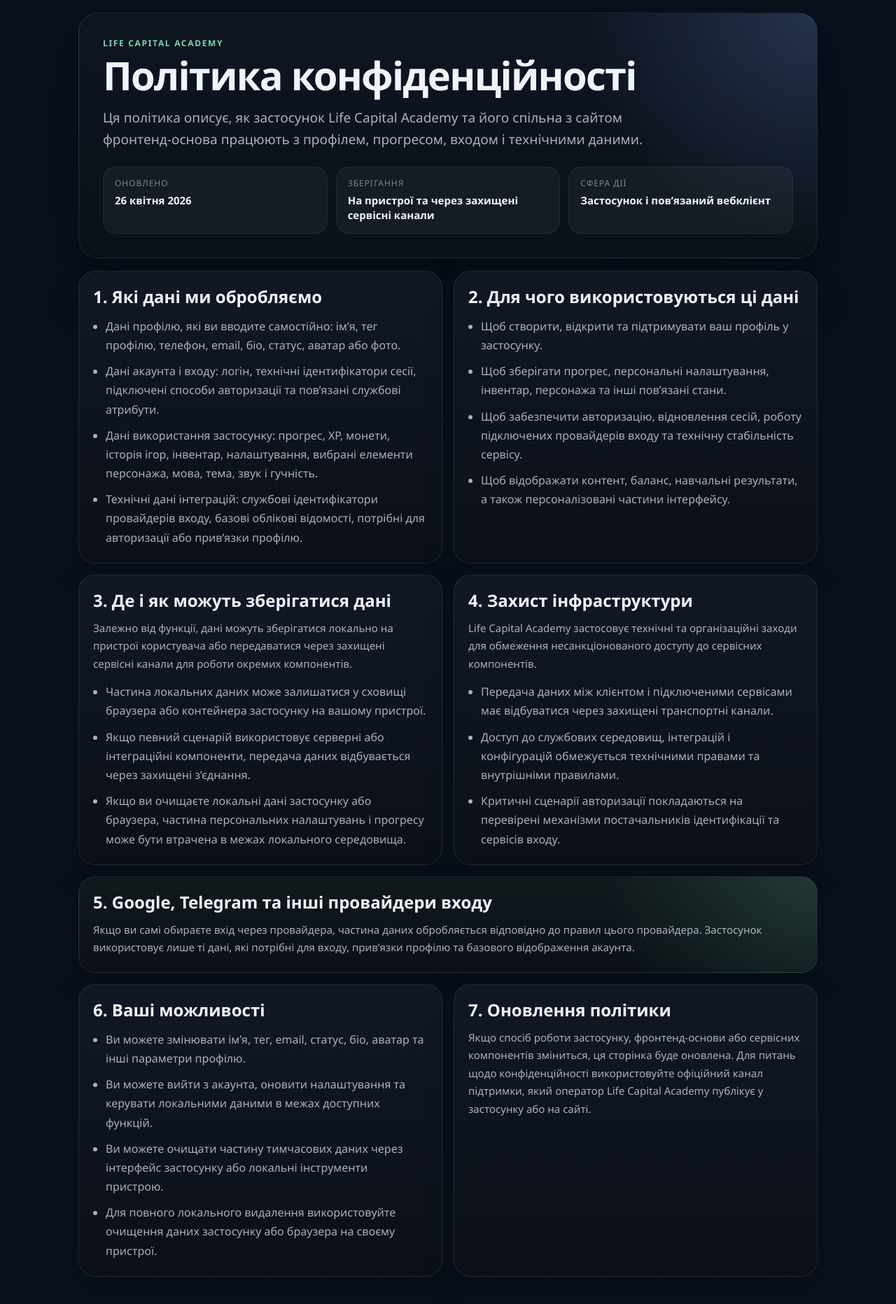
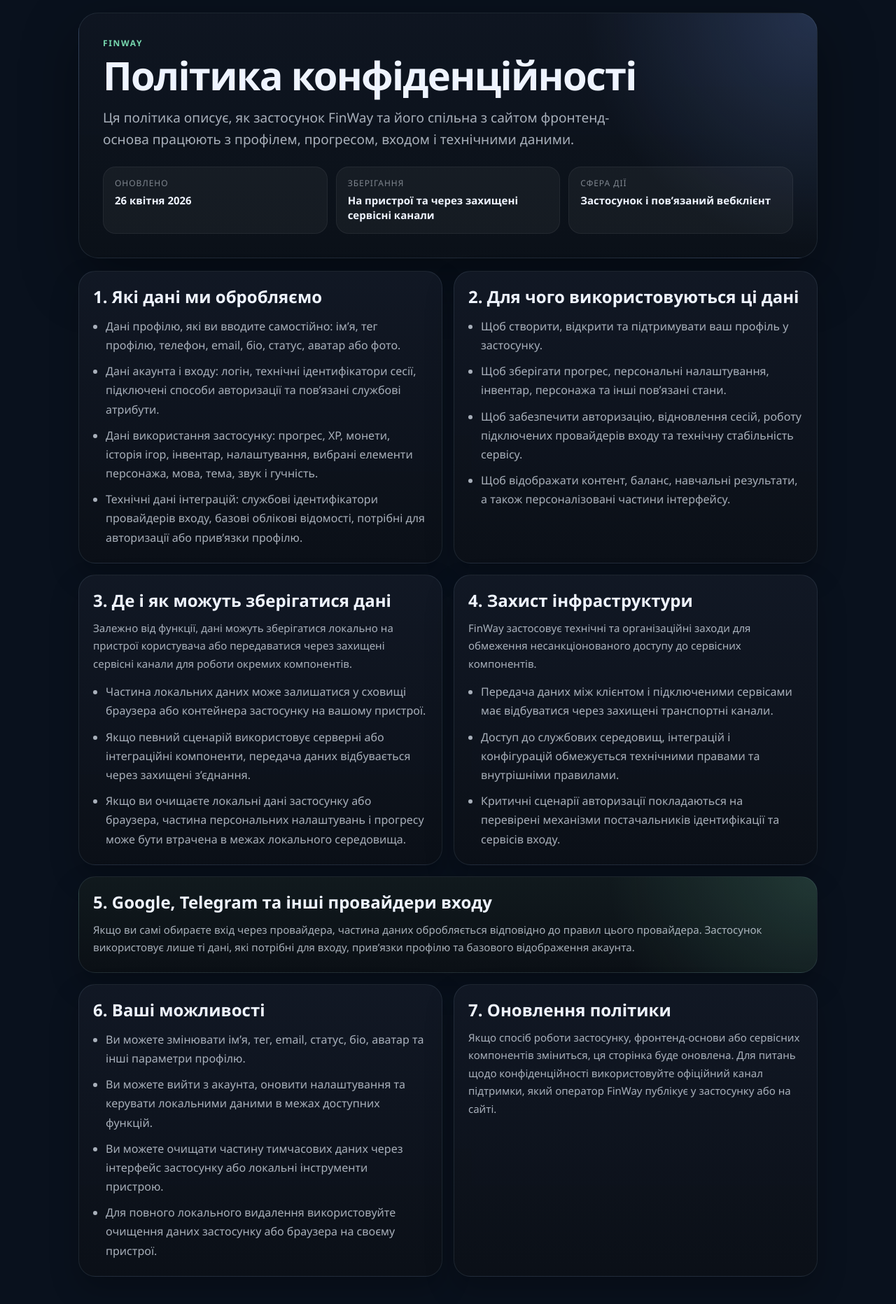
Before and after one commit to adminproxmox-afk/app, a PHP site: page /privacy.html in a window 1280 px wide. Shown: the part 72-1935 px from the top of the page at 70% size. Run offline with PHP 8.4, Linux system fonts and the light colour scheme.

Commit message:
feat: rename public application branding to FinWay

```diff
--- a/api/index.php
+++ b/api/index.php
@@ -4,7 +4,7 @@ require __DIR__ . '/_bootstrap.php';
 
 lca_send_json([
     'ok' => true,
-    'service' => 'life-capital-api',
+    'service' => 'finway-api',
     'endpoints' => [
         'GET /api/health.php',
         'GET /api/me.php',
--- a/game/catalog/it/webdev/games/html-crash-course/index.html
+++ b/game/catalog/it/webdev/games/html-crash-course/index.html
@@ -3,7 +3,9 @@
 <head>
   <meta charset="UTF-8">
   <meta name="viewport" content="width=device-width, initial-scale=1.0, user-scalable=no">
-  <title>HTML Crash Course</title>
+  <title>HTML Crash Course | FinWay</title>
+<meta name="application-name" content="FinWay">
+<meta property="og:site_name" content="FinWay">
   <script>
     (() => {
       try {
@@ -43,7 +45,7 @@
 
         <section class="course-card">
           <div>
-            <p class="course-card__eyebrow">Life Capital Academy</p>
+            <p class="course-card__eyebrow">FinWay</p>
             <h2>Збери HTML. Перевір. Йди далі.</h2>
             <p>10 коротких рівнів з preview, XP і монетами.</p>
           </div>
--- a/game/catalog/it/webdev/games/html-crash-course/runtime/index.html
+++ b/game/catalog/it/webdev/games/html-crash-course/runtime/index.html
@@ -4,7 +4,9 @@
   <meta charset="UTF-8">
   <meta name="viewport" content="width=device-width, initial-scale=1.0">
   <meta name="color-scheme" content="dark light">
-  <title>HTML Crash Course</title>
+  <title>HTML Crash Course | FinWay</title>
+<meta name="application-name" content="FinWay">
+<meta property="og:site_name" content="FinWay">
   <link rel="stylesheet" href="style/html-crash-course-game.css?v=20260513-dnd3">
 </head>
 <body>
@@ -95,7 +97,7 @@
     <section class="finish-screen" id="finishScreen" hidden>
       <div class="finish-card">
         <p class="eyebrow">Курс завершено</p>
-        <h2>Ти зібрав першу HTML-сторінку LCA</h2>
+        <h2>Ти зібрав першу HTML-сторінку FinWay</h2>
         <p>Усі 10 місій пройдено. Прогрес і нагорода збережені.</p>
         <div class="finish-stats">
           <span id="finishXp">90 XP</span>
--- a/js/privacy.js
+++ b/js/privacy.js
@@ -3,16 +3,16 @@
 
   const TEXT = {
     uk: {
-      pageTitle: 'Політика конфіденційності | Life Capital Academy',
+      pageTitle: 'Політика конфіденційності | FinWay',
       backLoggedIn: 'До налаштувань',
       backGuest: 'До входу',
       about: 'Про додаток',
       terms: 'Умови',
       appLoggedIn: 'На головну',
       appGuest: 'Увійти',
-      kicker: 'Life Capital Academy',
+      kicker: 'FinWay',
       title: 'Політика конфіденційності',
-      lead: 'Ця політика описує, як застосунок Life Capital Academy та його спільна з сайтом фронтенд-основа працюють з профілем, прогресом, входом і технічними даними.',
+      lead: 'Ця політика описує, як застосунок FinWay та його спільна з сайтом фронтенд-основа працюють з профілем, прогресом, входом і технічними даними.',
       updatedLabel: 'Оновлено',
       updatedValue: '26 квітня 2026',
       storageLabel: 'Зберігання',
@@ -21,16 +21,16 @@
       scopeValue: 'Застосунок і пов’язаний вебклієнт'
     },
     en: {
-      pageTitle: 'Privacy Policy | Life Capital Academy',
+      pageTitle: 'Privacy Policy | FinWay',
       backLoggedIn: 'Back to settings',
       backGuest: 'Back to sign in',
       about: 'About app',
       terms: 'Terms',
       appLoggedIn: 'Open app',
       appGuest: 'Sign in',
-      kicker: 'Life Capital Academy',
+      kicker: 'FinWay',
       title: 'Privacy Policy',
-      lead: 'This policy explains how the Life Capital Academy app and its shared website-based frontend handle profile, progress, sign-in, and technical data.',
+      lead: 'This policy explains how the FinWay app and its shared website-based frontend handle profile, progress, sign-in, and technical data.',
       updatedLabel: 'Updated',
       updatedValue: 'April 26, 2026',
       storageLabel: 'Storage',
--- a/login.html
+++ b/login.html
@@ -3,7 +3,9 @@
 <head>
   <meta charset="UTF-8">
   <meta name="viewport" content="width=device-width, initial-scale=1.0">
-  <title>Sign In</title>
+  <title>Вхід | FinWay</title>
+<meta name="application-name" content="FinWay">
+<meta property="og:site_name" content="FinWay">
   <script src="js/memory-storage.js"></script>
   <script>
     (() => {
@@ -38,7 +40,7 @@
     <div class="auth-glow auth-glow--two"></div>
 
     <main class="card auth-card">
-      <div class="icon">⬛</div>
+      <div class="icon auth-brand">FinWay</div>
       <h2>Увійдіть в акаунт</h2>
       <p class="subtitle" id="authSubtitle">Використайте логін, email або підключений провайдер, щоб продовжити.</p>
 
--- a/pages/character.html
+++ b/pages/character.html
@@ -3,7 +3,9 @@
 <head>
   <meta charset="UTF-8">
   <meta name="viewport" content="width=device-width, initial-scale=1.0, user-scalable=no">
-  <title>Аватар</title>
+  <title>Персонаж | FinWay</title>
+<meta name="application-name" content="FinWay">
+<meta property="og:site_name" content="FinWay">
   <script src="../js/memory-storage.js"></script>
   <script>
     (() => {
--- a/pages/setting.html
+++ b/pages/setting.html
@@ -3,7 +3,9 @@
 <head>
 <meta charset="UTF-8">
 <meta name="viewport" content="width=device-width, initial-scale=1.0, user-scalable=no">
-<title>Налаштування</title>
+<title>Налаштування | FinWay</title>
+<meta name="application-name" content="FinWay">
+<meta property="og:site_name" content="FinWay">
 <script src="../js/memory-storage.js"></script>
 <script>
 (() => {
--- a/pages/shop.html
+++ b/pages/shop.html
@@ -3,7 +3,9 @@
 <head>
 <meta charset="UTF-8">
 <meta name="viewport" content="width=device-width, initial-scale=1.0, user-scalable=no">
-<title>Магазин</title>
+<title>Магазин | FinWay</title>
+<meta name="application-name" content="FinWay">
+<meta property="og:site_name" content="FinWay">
 <script src="../js/memory-storage.js"></script>
 <script>
 (() => {
--- a/privacy.html
+++ b/privacy.html
@@ -3,8 +3,10 @@
 <head>
   <meta charset="UTF-8">
   <meta name="viewport" content="width=device-width, initial-scale=1.0">
-  <meta name="description" content="Privacy Policy for the current web version of Life Capital Academy.">
-  <title>Політика конфіденційності | Life Capital Academy</title>
+  <meta name="description" content="Privacy Policy for the current web version of FinWay.">
+  <title>Політика конфіденційності | FinWay</title>
+<meta name="application-name" content="FinWay">
+<meta property="og:site_name" content="FinWay">
   <script>
     (() => {
       try {
@@ -47,10 +49,10 @@
     </header>
 
     <section class="policy-hero">
-      <p class="policy-kicker" id="policyKicker">Life Capital Academy</p>
+      <p class="policy-kicker" id="policyKicker">FinWay</p>
       <h1 class="policy-title" id="policyTitle">Політика конфіденційності</h1>
       <p class="policy-lead" id="policyLead">
-        Ця політика описує, як застосунок Life Capital Academy та його спільна з сайтом фронтенд-основа
+        Ця політика описує, як застосунок FinWay та його спільна з сайтом фронтенд-основа
         працюють з профілем, прогресом, входом і технічними даними.
       </p>
 
@@ -137,7 +139,7 @@
       <article class="policy-card">
         <div data-lang-block="uk">
           <h2>4. Захист інфраструктури</h2>
-          <p>Life Capital Academy застосовує технічні та організаційні заходи для обмеження несанкціонованого доступу до сервісних компонентів.</p>
+          <p>FinWay застосовує технічні та організаційні заходи для обмеження несанкціонованого доступу до сервісних компонентів.</p>
           <ul>
             <li>Передача даних між клієнтом і підключеними сервісами має відбуватися через захищені транспортні канали.</li>
             <li>Доступ до службових середовищ, інтеграцій і конфігурацій обмежується технічними правами та внутрішніми правилами.</li>
@@ -146,7 +148,7 @@
         </div>
         <div data-lang-block="en" hidden>
           <h2>4. Infrastructure protection</h2>
-          <p>Life Capital Academy applies technical and organizational measures to limit unauthorized access to service components.</p>
+          <p>FinWay applies technical and organizational measures to limit unauthorized access to service components.</p>
           <ul>
             <li>Data transfer between the client and connected services is expected to use protected transport channels.</li>
             <li>Access to service environments, integrations, and configuration areas is restricted by technical permissions and internal rules.</li>
@@ -200,7 +202,7 @@
           <p>
             Якщо спосіб роботи застосунку, фронтенд-основи або сервісних компонентів зміниться, ця сторінка
             буде оновлена. Для питань щодо конфіденційності використовуйте офіційний канал підтримки, який
-            оператор Life Capital Academy публікує у застосунку або на сайті.
+            оператор FinWay публікує у застосунку або на сайті.
           </p>
         </div>
         <div data-lang-block="en" hidden>
@@ -208,7 +210,7 @@
           <p>
             If the app, the shared frontend foundation, or the service components change the way data is handled,
             this page will be updated. For privacy questions, use the official support channel published by the
-            Life Capital Academy operator in the app or on the website.
+            FinWay operator in the app or on the website.
           </p>
         </div>
       </article>
--- a/regist.html
+++ b/regist.html
@@ -3,7 +3,9 @@
 <head>
   <meta charset="UTF-8">
   <meta name="viewport" content="width=device-width, initial-scale=1.0">
-  <title>Sign Up</title>
+  <title>Реєстрація | FinWay</title>
+<meta name="application-name" content="FinWay">
+<meta property="og:site_name" content="FinWay">
   <script src="js/memory-storage.js"></script>
   <script>
     (() => {
@@ -38,7 +40,7 @@
     <div class="auth-glow auth-glow--two"></div>
 
     <main class="card auth-card">
-      <div class="icon">⬛</div>
+      <div class="icon auth-brand">FinWay</div>
       <h2>Створити акаунт</h2>
       <p class="subtitle" id="authSubtitle">Використайте Google або Telegram, щоб швидко створити акаунт та увійти.</p>
 
--- a/style/enhancements.css
+++ b/style/enhancements.css
@@ -7,6 +7,16 @@
 body.app-enhanced,
 body {
   text-rendering: optimizeLegibility;
+}
+
+.auth-card .auth-brand {
+  width: fit-content;
+  min-width: 112px;
+  max-width: 100%;
+  padding-inline: 14px;
+  font-size: 24px;
+  font-weight: 800;
+  letter-spacing: -0.03em;
 }
 
 .home-swiper,
```
Also changed, not shown: about.html (+8 -6 lines), game/catalog/it/webdev/games/html-crash-course/runtime/js/html-crash-course-game.js (+8 -8 lines), index.html (+5 -2 lines), js/about.js (+6 -6 lines), js/terms.js (+6 -6 lines), terms.html (+8 -6 lines), js/index.js.
